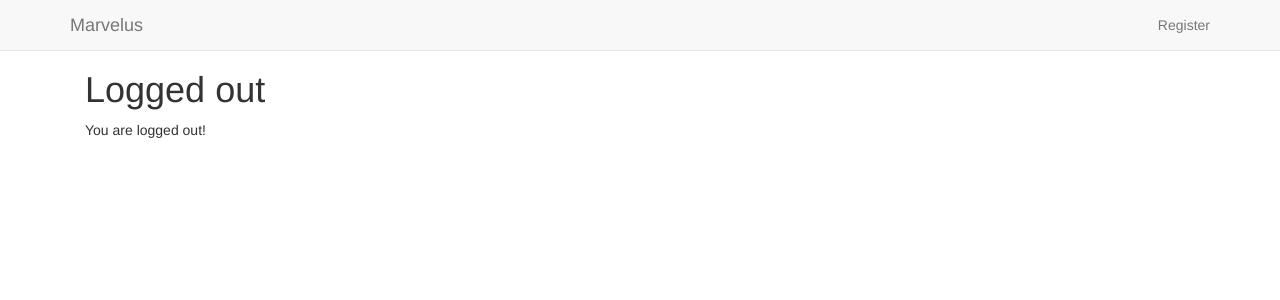
After one commit to daktari01/django_tutorial, a Django app: template accounts/templates/accounts/logout.html in a window 1280 px wide. The commit adds this page. Shown: the top 300 px of the page. Run offline with Django 3.2, Linux system fonts and the light colour scheme; the template is opened without the code that fills it, so the values that code supplies are empty; some libraries are stand-ins or nearby versions.

Commit message:
[session 14]: Prepare URLs for Django registarion system

```diff
--- /dev/null
+++ b/accounts/templates/accounts/logout.html
@@ -0,0 +1,10 @@
+{% extends 'base.html' %}
+
+{% block body %}
+<div class="container">
+    <h1>Logged out</h1>
+    <p>
+        You are logged out!
+    </p>
+</div>
+{% endblock %}
--- a/accounts/templates/base.html
+++ b/accounts/templates/base.html
@@ -22,11 +22,11 @@
                         <span class="icon-bar"></span>
                         <span class="icon-bar"></span>
                     </button>
-                    <a class="navbar-brand" href="#">Marvelus</a>
+                    <a class="navbar-brand" href="/">Marvelus</a>
                     </div>
                     <div id="navbar" class="navbar-collapse collapse">
                         <ul class="nav navbar-nav navbar-right">
-                            <li><a href="../navbar/">Register</a></li>
+                            <li><a href="/account/register">Register</a></li>
                         </ul>
                     </div><!--/.nav-collapse -->
                 </div>
--- a/accounts/urls.py
+++ b/accounts/urls.py
@@ -1,8 +1,9 @@
 from django.conf.urls import url
 from . import views
-from django.contrib.auth.views import login
+from django.contrib.auth.views import login, logout
 
 urlpatterns = [
     url(r'^$', views.home),
-    url(r'^login/$',login, {'template_name': 'accounts/login.html'})
+    url(r'^login/$',login, {'template_name': 'accounts/login.html'}),
+    url(r'^logout$', logout, {'template_name': 'accounts/logout.html'})
 ]
--- a/tutorial/urls.py
+++ b/tutorial/urls.py
@@ -15,8 +15,11 @@ Including another URLconf
 """
 from django.conf.urls import url, include
 from django.contrib import admin
+from tutorial import views
+
 
 urlpatterns = [
+    url(r'^$', views.login_redirect, name='login_redirect'),
     url(r'^admin/', admin.site.urls),
     url(r'^account/',include('accounts.urls'))
 ]
--- /dev/null
+++ b/tutorial/views.py
@@ -0,0 +1,4 @@
+from django.shortcuts import redirect
+
+def login_redirect(request):
+    return redirect('/account/login')
```
Also changed, not shown: db.sqlite3.
